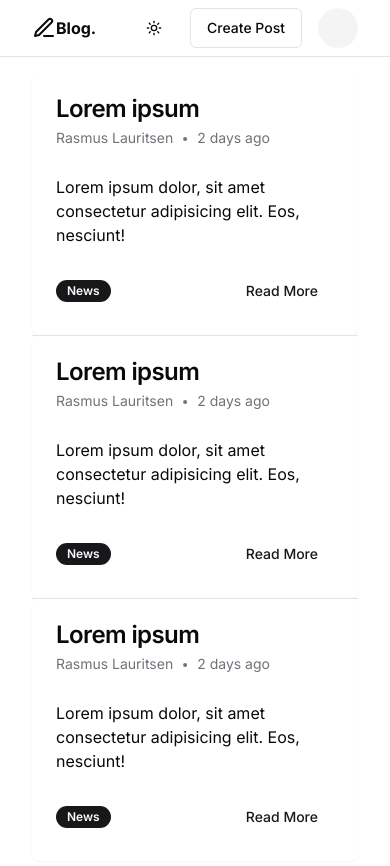
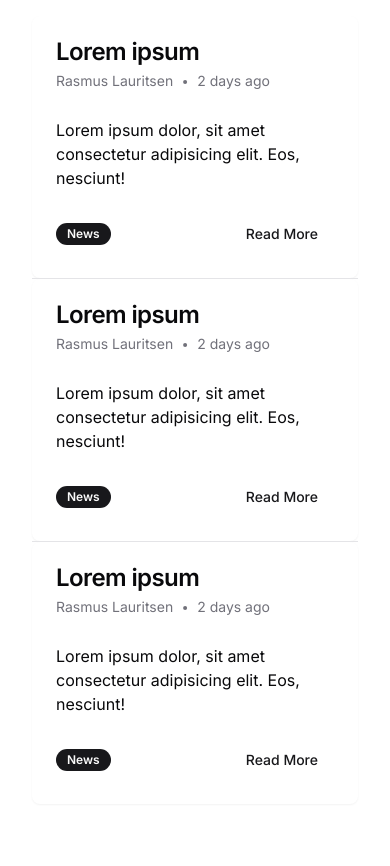
Before and after one commit to Lauritsen1/nextjs-blog, a Next.js app: page / in a window 390 px wide. Shown: the top 866 px of the page. After the commit the page ends 844 px from the top, so only its background shows below. Built offline with nearby package versions, Linux system fonts and the light colour scheme; no server answers.

Commit message:
feat: Implement Toast Notifications

```diff
--- a/package.json
+++ b/package.json
@@ -24,6 +24,7 @@
     "@radix-ui/react-label": "^2.0.2",
     "@radix-ui/react-separator": "^1.0.3",
     "@radix-ui/react-slot": "^1.0.2",
+    "@radix-ui/react-toast": "^1.1.4",
     "@types/mdx": "^2.0.5",
     "@types/node": "20.3.2",
     "@types/react": "18.2.14",
@@ -31,6 +32,7 @@
     "autoprefixer": "10.4.14",
     "class-variance-authority": "^0.6.1",
     "clsx": "^1.2.1",
+    "dayjs": "^1.11.9",
     "drizzle-orm": "^0.27.0",
     "editorjs-html": "^3.4.3",
     "eslint": "8.43.0",
--- a/src/app/layout.tsx
+++ b/src/app/layout.tsx
@@ -4,9 +4,9 @@ import { Inter } from 'next/font/google'
 
 const inter = Inter({ subsets: ['latin'] })
 
+import { Toaster } from '@/components/ui/toaster'
+
 import { ThemeProvider } from '@/components/theme-provider'
-
-import SiteHeader from '@/components/site-header'
 
 export const metadata = {
   title: 'Create Next App',
@@ -23,8 +23,8 @@ export default function RootLayout({
       <html lang='en' suppressHydrationWarning>
         <body className={inter.className}>
           <ThemeProvider attribute='class' defaultTheme='system' enableSystem>
-            <SiteHeader />
             {children}
+            <Toaster />
           </ThemeProvider>
         </body>
       </html>
--- /dev/null
+++ b/src/components/ui/toast.tsx
@@ -0,0 +1,127 @@
+import * as React from "react"
+import * as ToastPrimitives from "@radix-ui/react-toast"
+import { cva, type VariantProps } from "class-variance-authority"
+import { X } from "lucide-react"
+
+import { cn } from "@/lib/utils"
+
+const ToastProvider = ToastPrimitives.Provider
+
+const ToastViewport = React.forwardRef<
+  React.ElementRef<typeof ToastPrimitives.Viewport>,
+  React.ComponentPropsWithoutRef<typeof ToastPrimitives.Viewport>
+>(({ className, ...props }, ref) => (
+  <ToastPrimitives.Viewport
+    ref={ref}
+    className={cn(
+      "fixed top-0 z-[100] flex max-h-screen w-full flex-col-reverse p-4 sm:bottom-0 sm:right-0 sm:top-auto sm:flex-col md:max-w-[420px]",
+      className
+    )}
+    {...props}
+  />
+))
+ToastViewport.displayName = ToastPrimitives.Viewport.displayName
+
+const toastVariants = cva(
+  "group pointer-events-auto relative flex w-full items-center justify-between space-x-4 overflow-hidden rounded-md border p-6 pr-8 shadow-lg transition-all data-[swipe=cancel]:translate-x-0 data-[swipe=end]:translate-x-[var(--radix-toast-swipe-end-x)] data-[swipe=move]:translate-x-[var(--radix-toast-swipe-move-x)] data-[swipe=move]:transition-none data-[state=open]:animate-in data-[state=closed]:animate-out data-[swipe=end]:animate-out data-[state=closed]:fade-out-80 data-[state=closed]:slide-out-to-right-full data-[state=open]:slide-in-from-top-full data-[state=open]:sm:slide-in-from-bottom-full",
+  {
+    variants: {
+      variant: {
+        default: "border bg-background",
+        destructive:
+          "destructive group border-destructive bg-destructive text-destructive-foreground",
+      },
+    },
+    defaultVariants: {
+      variant: "default",
+    },
+  }
+)
+
+const Toast = React.forwardRef<
+  React.ElementRef<typeof ToastPrimitives.Root>,
+  React.ComponentPropsWithoutRef<typeof ToastPrimitives.Root> &
+    VariantProps<typeof toastVariants>
+>(({ className, variant, ...props }, ref) => {
+  return (
+    <ToastPrimitives.Root
+      ref={ref}
+      className={cn(toastVariants({ variant }), className)}
+      {...props}
+    />
+  )
+})
+Toast.displayName = ToastPrimitives.Root.displayName
+
+const ToastAction = React.forwardRef<
+  React.ElementRef<typeof ToastPrimitives.Action>,
+  React.ComponentPropsWithoutRef<typeof ToastPrimitives.Action>
+>(({ className, ...props }, ref) => (
+  <ToastPrimitives.Action
+    ref={ref}
+    className={cn(
+      "inline-flex h-8 shrink-0 items-center justify-center rounded-md border bg-transparent px-3 text-sm font-medium ring-offset-background transition-colors hover:bg-secondary focus:outline-none focus:ring-2 focus:ring-ring focus:ring-offset-2 disabled:pointer-events-none disabled:opacity-50 group-[.destructive]:border-muted/40 group-[.destructive]:hover:border-destructive/30 group-[.destructive]:hover:bg-destructive group-[.destructive]:hover:text-destructive-foreground group-[.destructive]:focus:ring-destructive",
+      className
+    )}
+    {...props}
+  />
+))
+ToastAction.displayName = ToastPrimitives.Action.displayName
+
+const ToastClose = React.forwardRef<
+  React.ElementRef<typeof ToastPrimitives.Close>,
+  React.ComponentPropsWithoutRef<typeof ToastPrimitives.Close>
+>(({ className, ...props }, ref) => (
+  <ToastPrimitives.Close
+    ref={ref}
+    className={cn(
+      "absolute right-2 top-2 rounded-md p-1 text-foreground/50 opacity-0 transition-opacity hover:text-foreground focus:opacity-100 focus:outline-none focus:ring-2 group-hover:opacity-100 group-[.destructive]:text-red-300 group-[.destructive]:hover:text-red-50 group-[.destructive]:focus:ring-red-400 group-[.destructive]:focus:ring-offset-red-600",
+      className
+    )}
+    toast-close=""
+    {...props}
+  >
+    <X className="h-4 w-4" />
+  </ToastPrimitives.Close>
+))
+ToastClose.displayName = ToastPrimitives.Close.displayName
+
+const ToastTitle = React.forwardRef<
+  React.ElementRef<typeof ToastPrimitives.Title>,
+  React.ComponentPropsWithoutRef<typeof ToastPrimitives.Title>
+>(({ className, ...props }, ref) => (
+  <ToastPrimitives.Title
+    ref={ref}
+    className={cn("text-sm font-semibold", className)}
+    {...props}
+  />
+))
+ToastTitle.displayName = ToastPrimitives.Title.displayName
+
+const ToastDescription = React.forwardRef<
+  React.ElementRef<typeof ToastPrimitives.Description>,
+  React.ComponentPropsWithoutRef<typeof ToastPrimitives.Description>
+>(({ className, ...props }, ref) => (
+  <ToastPrimitives.Description
+    ref={ref}
+    className={cn("text-sm opacity-90", className)}
+    {...props}
+  />
+))
+ToastDescription.displayName = ToastPrimitives.Description.displayName
+
+type ToastProps = React.ComponentPropsWithoutRef<typeof Toast>
+
+type ToastActionElement = React.ReactElement<typeof ToastAction>
+
+export {
+  type ToastProps,
+  type ToastActionElement,
+  ToastProvider,
+  ToastViewport,
+  Toast,
+  ToastTitle,
+  ToastDescription,
+  ToastClose,
+  ToastAction,
+}
--- /dev/null
+++ b/src/components/ui/toaster.tsx
@@ -0,0 +1,35 @@
+"use client"
+
+import {
+  Toast,
+  ToastClose,
+  ToastDescription,
+  ToastProvider,
+  ToastTitle,
+  ToastViewport,
+} from "@/components/ui/toast"
+import { useToast } from "@/components/ui/use-toast"
+
+export function Toaster() {
+  const { toasts } = useToast()
+
+  return (
+    <ToastProvider>
+      {toasts.map(function ({ id, title, description, action, ...props }) {
+        return (
+          <Toast key={id} {...props}>
+            <div className="grid gap-1">
+              {title && <ToastTitle>{title}</ToastTitle>}
+              {description && (
+                <ToastDescription>{description}</ToastDescription>
+              )}
+            </div>
+            {action}
+            <ToastClose />
+          </Toast>
+        )
+      })}
+      <ToastViewport />
+    </ToastProvider>
+  )
+}
--- /dev/null
+++ b/src/components/ui/use-toast.ts
@@ -0,0 +1,192 @@
+// Inspired by react-hot-toast library
+import * as React from "react"
+
+import type {
+  ToastActionElement,
+  ToastProps,
+} from "@/components/ui/toast"
+
+const TOAST_LIMIT = 1
+const TOAST_REMOVE_DELAY = 1000000
+
+type ToasterToast = ToastProps & {
+  id: string
+  title?: React.ReactNode
+  description?: React.ReactNode
+  action?: ToastActionElement
+}
+
+const actionTypes = {
+  ADD_TOAST: "ADD_TOAST",
+  UPDATE_TOAST: "UPDATE_TOAST",
+  DISMISS_TOAST: "DISMISS_TOAST",
+  REMOVE_TOAST: "REMOVE_TOAST",
+} as const
+
+let count = 0
+
+function genId() {
+  count = (count + 1) % Number.MAX_VALUE
+  return count.toString()
+}
+
+type ActionType = typeof actionTypes
+
+type Action =
+  | {
+      type: ActionType["ADD_TOAST"]
+      toast: ToasterToast
+    }
+  | {
+      type: ActionType["UPDATE_TOAST"]
+      toast: Partial<ToasterToast>
+    }
+  | {
+      type: ActionType["DISMISS_TOAST"]
+      toastId?: ToasterToast["id"]
+    }
+  | {
+      type: ActionType["REMOVE_TOAST"]
+      toastId?: ToasterToast["id"]
+    }
+
+interface State {
+  toasts: ToasterToast[]
+}
+
+const toastTimeouts = new Map<string, ReturnType<typeof setTimeout>>()
+
+const addToRemoveQueue = (toastId: string) => {
+  if (toastTimeouts.has(toastId)) {
+    return
+  }
+
+  const timeout = setTimeout(() => {
+    toastTimeouts.delete(toastId)
+    dispatch({
+      type: "REMOVE_TOAST",
+      toastId: toastId,
+    })
+  }, TOAST_REMOVE_DELAY)
+
+  toastTimeouts.set(toastId, timeout)
+}
+
+export const reducer = (state: State, action: Action): State => {
+  switch (action.type) {
+    case "ADD_TOAST":
+      return {
+        ...state,
+        toasts: [action.toast, ...state.toasts].slice(0, TOAST_LIMIT),
+      }
+
+    case "UPDATE_TOAST":
+      return {
+        ...state,
+        toasts: state.toasts.map((t) =>
+          t.id === action.toast.id ? { ...t, ...action.toast } : t
+        ),
+      }
+
+    case "DISMISS_TOAST": {
+      const { toastId } = action
+
+      // ! Side effects ! - This could be extracted into a dismissToast() action,
+      // but I'll keep it here for simplicity
+      if (toastId) {
+        addToRemoveQueue(toastId)
+      } else {
+        state.toasts.forEach((toast) => {
+          addToRemoveQueue(toast.id)
+        })
+      }
+
+      return {
+        ...state,
+        toasts: state.toasts.map((t) =>
+          t.id === toastId || toastId === undefined
+            ? {
+                ...t,
+                open: false,
+              }
+            : t
+        ),
+      }
+    }
+    case "REMOVE_TOAST":
+      if (action.toastId === undefined) {
+        return {
+          ...state,
+          toasts: [],
+        }
+      }
+      return {
+        ...state,
+        toasts: state.toasts.filter((t) => t.id !== action.toastId),
+      }
+  }
+}
+
+const listeners: Array<(state: State) => void> = []
+
+let memoryState: State = { toasts: [] }
+
+function dispatch(action: Action) {
+  memoryState = reducer(memoryState, action)
+  listeners.forEach((listener) => {
+    listener(memoryState)
+  })
+}
+
+type Toast = Omit<ToasterToast, "id">
+
+function toast({ ...props }: Toast) {
+  const id = genId()
+
+  const update = (props: ToasterToast) =>
+    dispatch({
+      type: "UPDATE_TOAST",
+      toast: { ...props, id },
+    })
+  const dismiss = () => dispatch({ type: "DISMISS_TOAST", toastId: id })
+
+  dispatch({
+    type: "ADD_TOAST",
+    toast: {
+      ...props,
+      id,
+      open: true,
+      onOpenChange: (open) => {
+        if (!open) dismiss()
+      },
+    },
+  })
+
+  return {
+    id: id,
+    dismiss,
+    update,
+  }
+}
+
+function useToast() {
+  const [state, setState] = React.useState<State>(memoryState)
+
+  React.useEffect(() => {
+    listeners.push(setState)
+    return () => {
+      const index = listeners.indexOf(setState)
+      if (index > -1) {
+        listeners.splice(index, 1)
+      }
+    }
+  }, [state])
+
+  return {
+    ...state,
+    toast,
+    dismiss: (toastId?: string) => dispatch({ type: "DISMISS_TOAST", toastId }),
+  }
+}
+
+export { useToast, toast }
```
Also changed, not shown: 1 other file (tests, documents, lock files or other folders).
